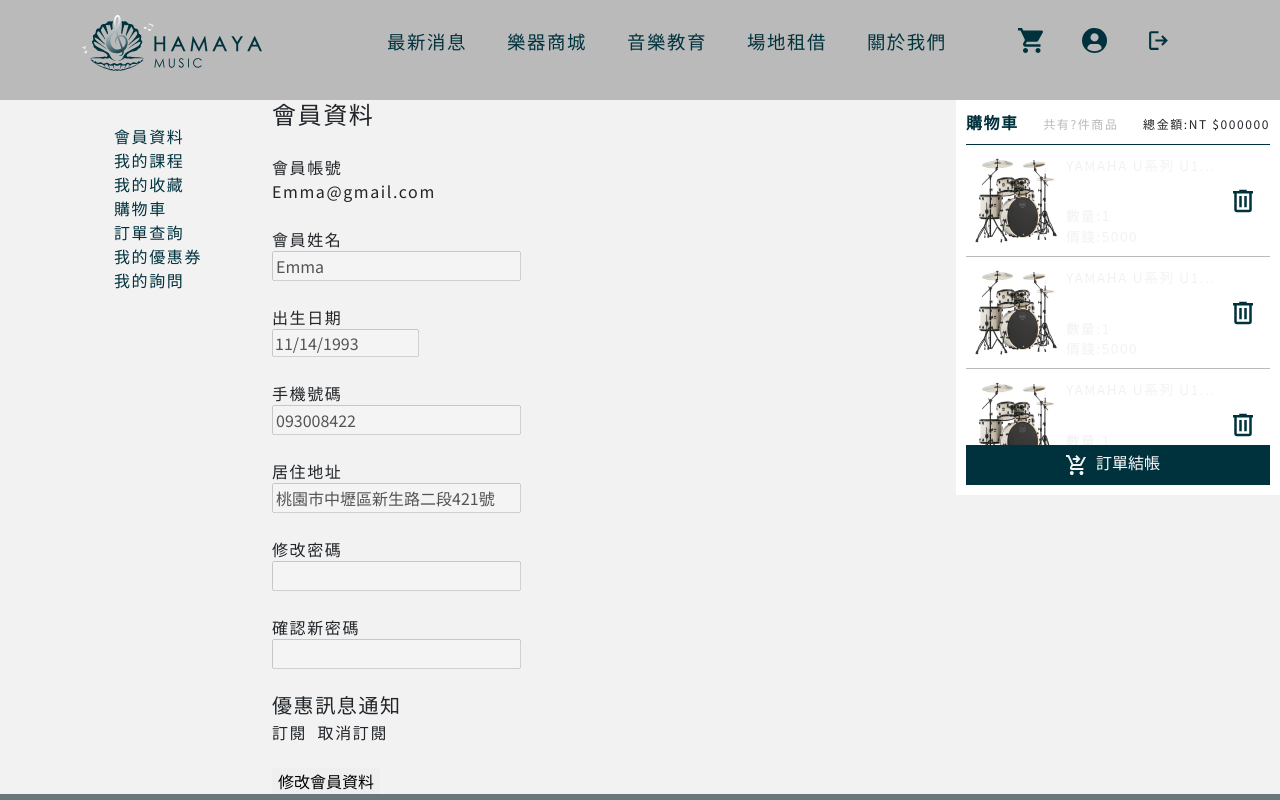
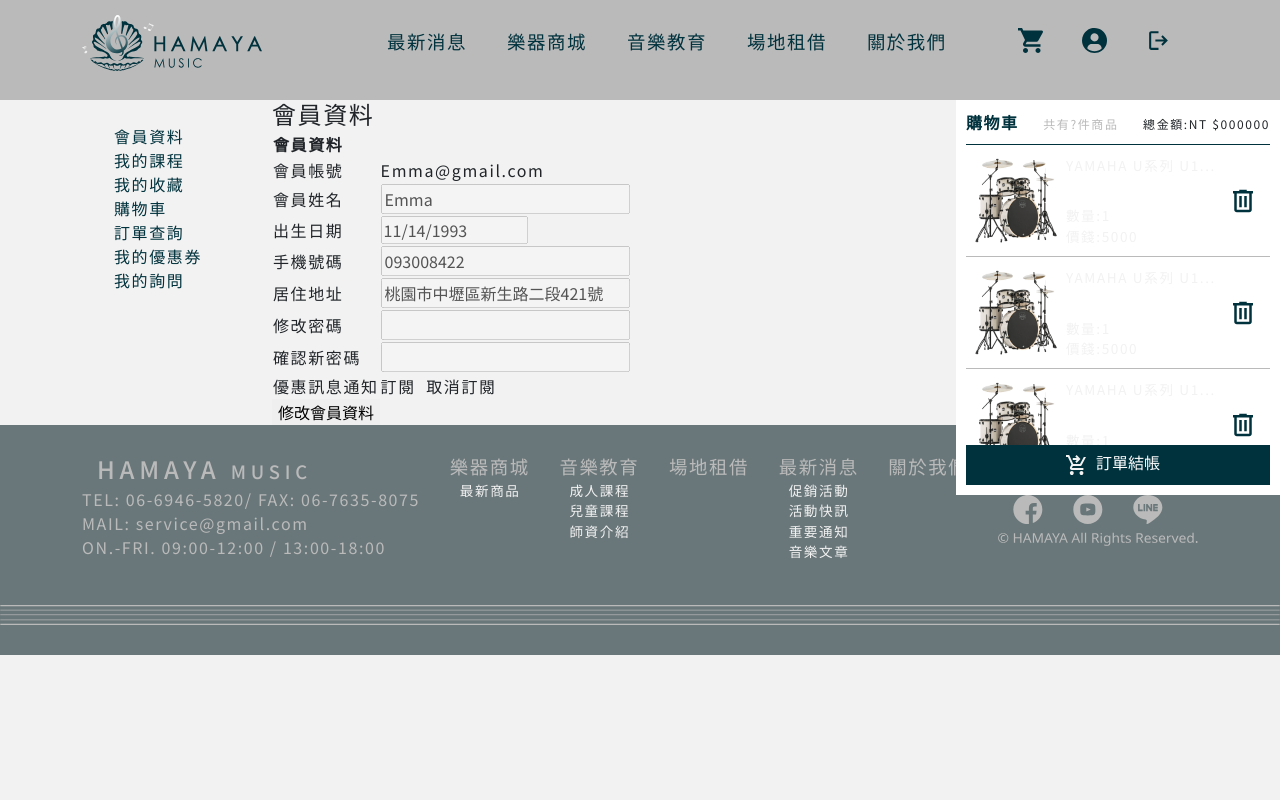
Before and after one commit to TSENG-TZU-YU/MFEE27-HAMAYA, a React (Create React App) app: page /member in a window 1280 px wide. Shown: the top 800 px of the page. Built offline with nearby package versions, Linux system fonts and the light colour scheme.

Commit message:
update LoginSignUp

```diff
--- a/src/components/LogInSignUp/LogIn.js
+++ b/src/components/LogInSignUp/LogIn.js
@@ -17,9 +17,8 @@ function LogIn({ setLoginPopup }) {
         密碼
         <br />
         <input type={visibility} placeholder="請輸入密碼" required />
-        <a
-          href="/#"
-          className="visibiImg"
+        <button
+          className="visibiImg "
           onClick={(e) => {
             e.preventDefault();
             if (visibility == 'password') {
@@ -32,7 +31,7 @@ function LogIn({ setLoginPopup }) {
           }}
         >
           <img src={img} alt="" />
-        </a>
+        </button>
       </label>
       <a>忘記密碼?</a>
 
--- a/src/components/LogInSignUp/SignUp.js
+++ b/src/components/LogInSignUp/SignUp.js
@@ -23,12 +23,11 @@ function SignUp(props) {
         密碼
         <br />
         <input type={visibility} placeholder="請輸入密碼" required />
-        <a
-          href="/#"
+        <button
           className="visibiImg"
           onClick={(e) => {
             e.preventDefault();
-            if (visibility == 'password') {
+            if (visibility === 'password') {
               setVisibility('text');
               setImg(visib);
             } else {
@@ -38,18 +37,17 @@ function SignUp(props) {
           }}
         >
           <img src={img} alt="" />
-        </a>
+        </button>
       </label>
       <label className="position-relative">
         確認密碼
         <br />
         <input type={visibility2} placeholder="請再次輸入密碼" required />
-        <a
-          href="/#"
+        <button
           className="visibiImg"
           onClick={(e) => {
             e.preventDefault();
-            if (visibility2 == 'password') {
+            if (visibility2 === 'password') {
               setVisibility2('text');
               setImg2(visib);
             } else {
@@ -59,7 +57,7 @@ function SignUp(props) {
           }}
         >
           <img src={img2} alt="" />
-        </a>
+        </button>
       </label>
       <label>
         出生日期
--- a/src/components/LogInSignUp/index.css
+++ b/src/components/LogInSignUp/index.css
@@ -64,6 +64,7 @@
     background-color: #00323D;
 }
 .visibiImg{
+    background-color:transparent;
     position: absolute;
     top:33px;
     right:5px;
--- a/src/pages/Member/components/MyProfile/index.js
+++ b/src/pages/Member/components/MyProfile/index.js
@@ -18,17 +18,22 @@ function MyProfile(props) {
     return (
         <div className="col-10 ">
             <h4>會員資料</h4>
-      <br />
-      <label>
-        會員帳號
-        <br />
+            <table>
+                <thead>
+                    <tr>
+                        <th colspan="2">會員資料</th>
+                    </tr>
+                </thead>
+                <tbody>
+                    <tr>
+                        <td>會員帳號</td>
+                        <td>
                             <span>{user.email}</span>
-      </label>
-      <br />
-      <br />
-      <label>
-        會員姓名
-        <br />
+                        </td>
+                    </tr>
+                    <tr>
+                        <td>會員姓名</td>
+                        <td>
                             <input
                                 type="text"
                                 value={user.fullName}
@@ -36,12 +41,11 @@ function MyProfile(props) {
                                 onChange={handleFieldChange}
                                 disabled={edit}
                             />
-      </label>
-      <br />
-      <br />
-      <label>
-        出生日期
-        <br />
+                        </td>
+                    </tr>
+                    <tr>
+                        <td>出生日期</td>
+                        <td>
                             <input
                                 type="date"
                                 value={user.birthday}
@@ -49,12 +53,11 @@ function MyProfile(props) {
                                 onChange={handleFieldChange}
                                 disabled={edit}
                             />
-      </label>
-      <br />
-      <br />
-      <label>
-        手機號碼
-        <br />
+                        </td>
+                    </tr>
+                    <tr>
+                        <td>手機號碼</td>
+                        <td>
                             <input
                                 type="text"
                                 value={user.phone}
@@ -62,12 +65,11 @@ function MyProfile(props) {
                                 onChange={handleFieldChange}
                                 disabled={edit}
                             />
-      </label>
-      <br />
-      <br />
-      <label>
-        居住地址
-        <br />
+                        </td>
+                    </tr>
+                    <tr>
+                        <td>居住地址</td>
+                        <td>
                             <input
                                 type="text"
                                 value={user.address}
@@ -75,24 +77,23 @@ function MyProfile(props) {
                                 onChange={handleFieldChange}
                                 disabled={edit}
                             />
-      </label>
-      <br />
-      <br />
-      <label>
-        修改密碼
-        <br />
+                        </td>
+                    </tr>
+                    <tr>
+                        <td>修改密碼</td>
+                        <td>
                             <input type="text" value="" disabled={edit} />
-      </label>
-      <br />
-      <br />
-      <label>
-        確認新密碼
-        <br />
+                        </td>
+                    </tr>
+                    <tr>
+                        <td>確認新密碼</td>
+                        <td>
                             <input type="text" value="" disabled={edit} />
-      </label>
-      <br />
-      <br />
-      <h5>優惠訊息通知</h5>
+                        </td>
+                    </tr>
+                    <tr>
+                        <td>優惠訊息通知</td>
+                        <td>
                             <label>
                                 <input
                                     type="radio"
@@ -116,8 +117,10 @@ function MyProfile(props) {
                                 />{' '}
                                 取消訂閱
                             </label>
-      <br />
-      <br />
+                        </td>
+                    </tr>
+                </tbody>
+            </table>
             {edit ? (
                 <button
                     onClick={() => {
--- a/src/pages/Member/index.js
+++ b/src/pages/Member/index.js
@@ -4,7 +4,7 @@ function Members(props) {
   return (
     <div className="container">
       <div className="row">
-        <div className="col-2">
+        <div className="col-2 d-none d-md-block">
         <div>
           <img src="" alt="" />
         </div>
```
Also changed, not shown: 1 other file (tests, documents, lock files or other folders). Lines whose indentation alone changed are shown as unchanged.
